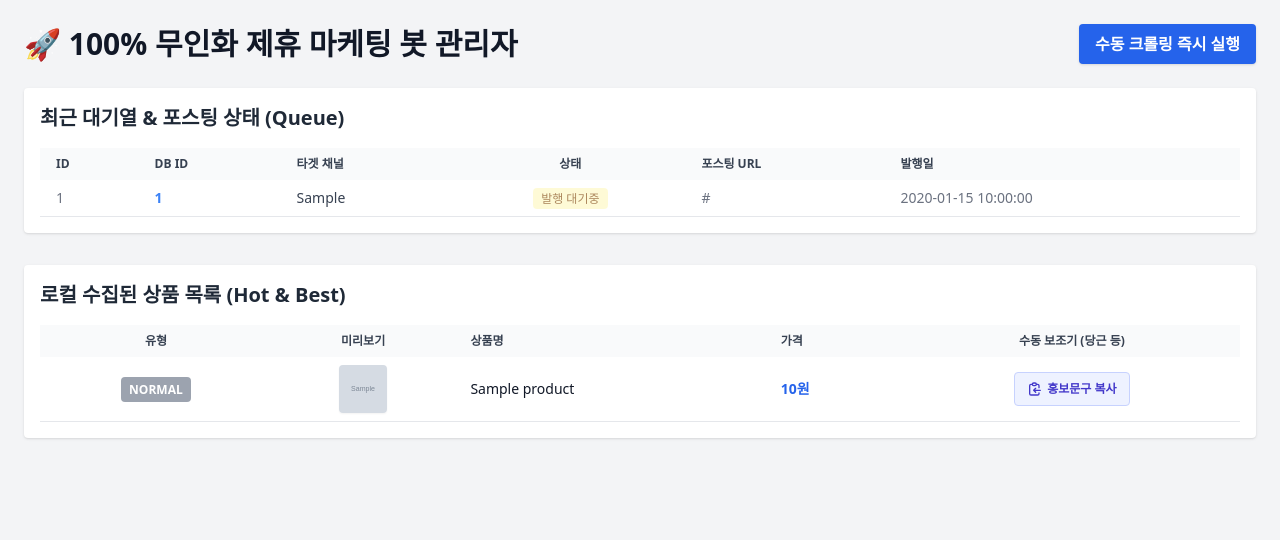
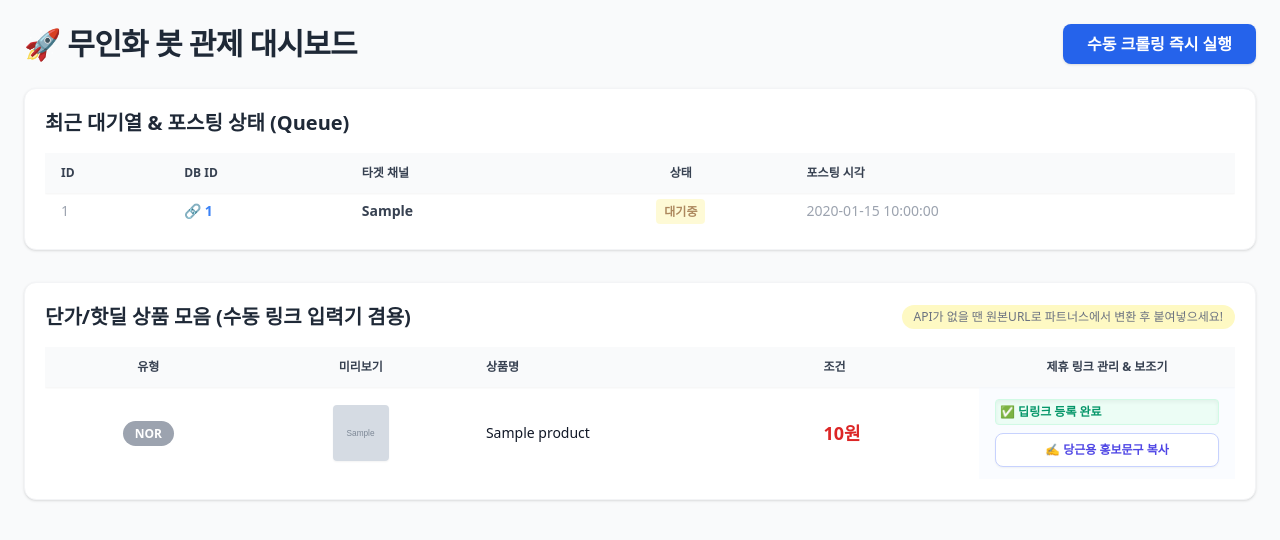
Before and after one commit to hounga13/linkcollector, a FastAPI app: page / in a window 1280 px wide. Shown: the top 540 px of the page. Run offline with FastAPI, Linux system fonts and the light colour scheme; tables that the repository leaves empty hold one stand-in row (values such as "Sample post"); grey boxes marked "Sample" are stand-in pictures; parts of the project's set-up code (start-up, migrations or seed data) failed here and were passed over; some libraries are stand-ins or nearby versions.

Commit message:
Auto Post: [테스트]-삼성전자-4K-UHD-스마

```diff
--- a/main.py
+++ b/main.py
@@ -1,10 +1,10 @@
-from fastapi import FastAPI, Request
+from fastapi import FastAPI, Request, Form
 from fastapi.templating import Jinja2Templates
 from sqlalchemy.orm import Session
 from fastapi import Depends
 import models
 from database import engine, get_db
-from scheduler import start_scheduler, job_crawl_and_post
+from scheduler import start_scheduler, job_crawl_deals
 
 # DB 테이블 생성
 models.Base.metadata.create_all(bind=engine)
@@ -29,7 +29,13 @@ def read_root(request: Request, db: Session = Depends(get_db)):
 
 @app.post("/manual_run")
 def manual_run():
-    # 관리자가 버튼을 통해 수동으로 즉시 실행되게 하는 API
-    # 이 작업은 시간이 조금 걸릴 수 있으므로, 실제 운영시에는 BackgroundTasks를 사용하는 것이 좋습니다.
-    job_crawl_and_post()
-    return {"message": "수동 작업이 실행되었습니다. 서버 콘솔을 확인하세요."}
+    job_crawl_deals()
+    return {"message": "수동 크롤링이 완료되었습니다! 핫딜/베스트 상품이 수집되었습니다."}
+
+@app.post("/update_link/{product_id}")
+def update_link(product_id: int, affiliate_link: str = Form(...), db: Session = Depends(get_db)):
+    product = db.query(models.Product).filter(models.Product.id == product_id).first()
+    if product:
+        product.affiliate_link = affiliate_link
+        db.commit()
+    return {"message": "제휴 링크가 수동으로 저장되었습니다. 이제 스케줄러가 포스팅을 시작합니다!"}
--- a/publishers/github_pages.py
+++ b/publishers/github_pages.py
@@ -34,7 +34,7 @@ date: {datetime.datetime.now().isoformat()}
     with open(filepath, "w", encoding="utf-8") as f:
         f.write(content)
 
-    # git 자동 푸시 스크립트 실행 (실 구동시 활용)
-    # os.system(f"cd {REPO_PATH} && git add . && git commit -m 'Auto Post: {safe_title}' && git push")
+    # git 자동 푸시 스크립트 실행
+    os.system(f"cd {REPO_PATH} && git add . && git commit -m 'Auto Post: {safe_title}' && git push -u origin main")
     print(f"[GitHub Pages] 포스팅 문서 생성 성공: {filepath}")
     return True
--- a/templates/index.html
+++ b/templates/index.html
@@ -23,7 +23,29 @@
             }
         }
 
-        // 수동 복사기 템플릿 생성기능
+        async function saveManualLink(productId) {
+            const inputVal = document.getElementById("link-" + productId).value.trim();
+            if(!inputVal) {
+                alert("링크를 입력해주세요!");
+                return;
+            }
+
+            const formData = new FormData();
+            formData.append('affiliate_link', inputVal);
+
+            try {
+                const res = await fetch(`/update_link/${productId}`, {
+                    method: 'POST',
+                    body: formData
+                });
+                const json = await res.json();
+                alert(json.message);
+                window.location.reload();
+            } catch(e) {
+                alert(e);
+            }
+        }
+
         function copyManualText(name, price, dealType, link) {
             let prefix = dealType === 'HOT_DEAL' ? '🔥[긴급핫딜] 이웃분들 지금 당장 보세요!' : '✨[추천상품] 이웃분들 이거 가성비 좋네요~';
             let txt = `${prefix}\n\n[ ${name} ]\n💰 최저가: ${price}원\n\n👉 바로 구경가기:\n${link}\n\n*이 포스팅은 쿠팡 파트너스 활동의 일환으로, 이에 따른 일정액의 수수료를 제공받습니다.`;
@@ -36,47 +58,45 @@
         }
     </script>
 </head>
-<body class="bg-gray-100 text-gray-900 font-sans">
+<body class="bg-gray-50 text-gray-900 font-sans">
     <div class="container mx-auto p-6 max-w-7xl">
         <div class="flex justify-between items-center mb-6">
-            <h1 class="text-3xl font-bold">🚀 100% 무인화 제휴 마케팅 봇 관리자</h1>
-            <button id="manual-btn" onclick="runManualJob()" class="bg-blue-600 hover:bg-blue-700 text-white font-bold py-2 px-4 rounded shadow">
+            <h1 class="text-3xl font-extrabold text-gray-800 tracking-tight">🚀 무인화 봇 관제 대시보드</h1>
+            <button id="manual-btn" onclick="runManualJob()" class="bg-blue-600 hover:bg-blue-700 text-white font-bold py-2 px-6 rounded-lg shadow transition-colors duration-200">
                 수동 크롤링 즉시 실행
             </button>
         </div>
 
         <div class="grid grid-cols-1 mb-8 gap-6">
-            <div class="bg-white rounded shadow p-4">
+            <div class="bg-white rounded-xl shadow p-5 border border-gray-100">
                 <h2 class="text-xl font-semibold mb-4 text-gray-800">최근 대기열 & 포스팅 상태 (Queue)</h2>
                 <div class="overflow-x-auto max-h-60 overflow-y-auto">
                     <table class="w-full text-sm text-left text-gray-500">
-                        <thead class="text-xs text-gray-700 uppercase bg-gray-50 sticky top-0">
+                        <thead class="text-xs text-gray-700 uppercase bg-gray-50 sticky top-0 shadow-sm">
                             <tr>
-                                <th class="px-4 py-2">ID</th>
-                                <th class="px-4 py-2">DB ID</th>
-                                <th class="px-4 py-2">타겟 채널</th>
-                                <th class="px-4 py-2 text-center">상태</th>
-                                <th class="px-4 py-2">포스팅 URL</th>
-                                <th class="px-4 py-2">발행일</th>
+                                <th class="px-4 py-3">ID</th>
+                                <th class="px-4 py-3">DB ID</th>
+                                <th class="px-4 py-3">타겟 채널</th>
+                                <th class="px-4 py-3 text-center">상태</th>
+                                <th class="px-4 py-3">포스팅 시각</th>
                             </tr>
                         </thead>
                         <tbody>
                             {% for post in posts %}
-                            <tr class="border-b">
-                                <td class="px-4 py-2">{{ post.id }}</td>
-                                <td class="px-4 py-2 text-blue-500 font-semibold">{{ post.product_id }}</td>
-                                <td class="px-4 py-2 font-medium text-gray-700">{{ post.platform }}</td>
+                            <tr class="border-b last:border-0 hover:bg-gray-50">
+                                <td class="px-4 py-2 text-gray-400">{{ post.id }}</td>
+                                <td class="px-4 py-2 text-blue-500 font-semibold">🔗 {{ post.product_id }}</td>
+                                <td class="px-4 py-2 font-bold text-gray-700">{{ post.platform }}</td>
                                 <td class="px-4 py-2 text-center">
                                     {% if post.post_status == 'SUCCESS' %}
-                                        <span class="bg-green-100 text-green-800 text-xs font-medium px-2 py-0.5 rounded">완료</span>
+                                        <span class="bg-green-100 text-green-800 text-xs font-bold px-2 py-1 rounded">성공</span>
                                     {% elif post.post_status == 'FAILED' %}
-                                        <span class="bg-red-100 text-red-800 text-xs font-medium px-2 py-0.5 rounded">실패</span>
+                                        <span class="bg-red-100 text-red-800 text-xs font-bold px-2 py-1 rounded">에러</span>
                                     {% else %}
-                                        <span class="bg-yellow-100 text-yellow-800 text-xs font-medium px-2 py-0.5 rounded animate-pulse">발행 대기중</span>
+                                        <span class="bg-yellow-100 text-yellow-800 text-xs font-bold px-2 py-1 rounded animate-pulse">대기중</span>
                                     {% endif %}
                                 </td>
-                                <td class="px-4 py-2">{{ post.post_url or '-' }}</td>
-                                <td class="px-4 py-2">{{ post.posted_at or '-' }}</td>
+                                <td class="px-4 py-2 text-gray-400">{{ post.posted_at or '-' }}</td>
                             </tr>
                             {% endfor %}
                         </tbody>
@@ -85,43 +105,62 @@
             </div>
         </div>
 
-        <div class="bg-white rounded shadow p-4">
-            <h2 class="text-xl font-semibold mb-4 text-gray-800">로컬 수집된 상품 목록 (Hot & Best)</h2>
+        <div class="bg-white rounded-xl shadow p-5 border border-gray-100">
+            <div class="flex items-center justify-between mb-4">
+                <h2 class="text-xl font-semibold text-gray-800">단가/핫딜 상품 모음 (수동 링크 입력기 겸용)</h2>
+                <span class="text-xs text-gray-500 bg-yellow-100 px-3 py-1 rounded-full">API가 없을 땐 원본URL로 파트너스에서 변환 후 붙여넣으세요!</span>
+            </div>
             <div class="overflow-x-auto">
                 <table class="w-full text-sm text-left text-gray-500">
-                    <thead class="text-xs text-gray-700 uppercase bg-gray-50">
+                    <thead class="text-xs text-gray-700 uppercase bg-gray-50 shadow-sm">
                         <tr>
-                            <th class="px-4 py-2 text-center">유형</th>
-                            <th class="px-4 py-2 text-center">미리보기</th>
-                            <th class="px-4 py-2">상품명</th>
-                            <th class="px-4 py-2">가격</th>
-                            <th class="px-4 py-2 text-center">수동 보조기 (당근 등)</th>
+                            <th class="px-4 py-3 text-center">유형</th>
+                            <th class="px-4 py-3 text-center">미리보기</th>
+                            <th class="px-4 py-3">상품명</th>
+                            <th class="px-4 py-3">조건</th>
+                            <th class="px-4 py-3 text-center w-64">제휴 링크 관리 & 보조기</th>
                         </tr>
                     </thead>
                     <tbody>
                         {% for product in products %}
-                        <tr class="border-b hover:bg-gray-50">
-                            <td class="px-4 py-2 text-center">
+                        <tr class="border-b last:border-0 hover:bg-gray-50 transition-colors">
+                            <td class="px-4 py-3 text-center align-middle">
                                 {% if product.deal_type == 'HOT_DEAL' %}
-                                    <span class="bg-red-500 text-white text-xs font-bold px-2 py-1 rounded drop-shadow">HOT DEAL</span>
+                                    <span class="bg-red-500 text-white text-xs font-extrabold px-3 py-1 rounded-full drop-shadow">HOT</span>
                                 {% else %}
-                                    <span class="bg-gray-400 text-white text-xs font-bold px-2 py-1 rounded">NORMAL</span>
+                                    <span class="bg-gray-400 text-white text-xs font-bold px-3 py-1 rounded-full">NOR</span>
                                 {% endif %}
                             </td>
-                            <td class="px-4 py-2 text-center">
-                                <img src="{{ product.image_url }}" alt="thumb" class="w-12 h-12 rounded object-cover shadow-sm mx-auto">
+                            <td class="px-4 py-3 text-center align-middle">
+                                <img src="{{ product.image_url }}" alt="thumb" class="w-14 h-14 rounded object-cover shadow-sm mx-auto">
                             </td>
-                            <td class="px-4 py-2 font-medium text-gray-900 max-w-sm truncate" title="{{ product.name }}">{{ product.name }}</td>
-                            <td class="px-4 py-2 font-semibold text-blue-600">{{ "{:,}".format(product.price) }}원</td>
-                            <td class="px-4 py-2 text-center">
+                            <td class="px-4 py-3 font-medium text-gray-900 max-w-sm align-middle">
+                                <div class="line-clamp-2" title="{{ product.name }}">{{ product.name }}</div>
+                            </td>
+                            <td class="px-4 py-3 font-bold text-red-600 align-middle text-lg">{{ "{:,}".format(product.price) }}원</td>
+                            <td class="px-4 py-3 align-middle bg-blue-50/30">
                                 {% if product.affiliate_link %}
-                                    <button onclick="copyManualText('{{ product.name | replace("'", "\\'") }}', '{{ '{:,}'.format(product.price) }}', '{{ product.deal_type }}', '{{ product.affiliate_link }}')"
-                                            class="bg-indigo-50 text-indigo-700 hover:bg-indigo-100 border border-indigo-200 text-xs font-bold py-2 px-3 rounded inline-flex items-center transition duration-150">
-                                        <svg class="w-4 h-4 mr-1" fill="none" stroke="currentColor" viewBox="0 0 24 24"><path stroke-linecap="round" stroke-linejoin="round" stroke-width="2" d="M8 5H6a2 2 0 00-2 2v12a2 2 0 002 2h10a2 2 0 002-2v-1M8 5a2 2 0 002 2h2a2 2 0 002-2M8 5a2 2 0 012-2h2a2 2 0 012 2m0 0h2a2 2 0 012 2v3m2 4H10m0 0l3-3m-3 3l3 3"></path></svg>
-                                        홍보문구 복사
-                                    </button>
+                                    <div class="flex flex-col gap-2">
+                                        <div class="text-xs text-emerald-600 font-bold bg-emerald-50 p-1 rounded break-all shadow-inner border border-emerald-100">
+                                            ✅ 딥링크 등록 완료
+                                        </div>
+                                        <button onclick="copyManualText('{{ product.name | replace("'", "\\'") }}', '{{ '{:,}'.format(product.price) }}', '{{ product.deal_type }}', '{{ product.affiliate_link }}')"
+                                                class="bg-white text-indigo-600 hover:bg-indigo-50 border border-indigo-200 text-xs font-bold py-2 px-3 rounded-lg shadow-sm transition-all flex items-center justify-center">
+                                            ✍️ 당근용 홍보문구 복사
+                                        </button>
+                                    </div>
                                 {% else %}
-                                    <span class="text-xs text-gray-400">발급 전</span>
+                                    <div class="flex flex-col gap-2">
+                                        <a href="{{ product.original_link }}" target="_blank" class="text-center text-blue-600 bg-blue-50 hover:bg-blue-100 text-xs font-bold py-1 px-2 rounded border border-blue-200 transform transition hover:-translate-y-0.5">
+                                            1. 원본 보기 (링크 따기👉)
+                                        </a>
+                                        <div class="flex gap-1">
+                                            <input type="text" id="link-{{ product.id }}" placeholder="ex) https://link.coupang.com..." class="border rounded px-2 py-1 text-xs w-full focus:ring-2 focus:ring-blue-500 shadow-inner outline-none">
+                                            <button onclick="saveManualLink({{ product.id }})" class="bg-green-500 hover:bg-green-600 text-white text-xs font-bold py-1 px-3 rounded shadow-sm whitespace-nowrap">
+                                                저장
+                                            </button>
+                                        </div>
+                                    </div>
                                 {% endif %}
                             </td>
                         </tr>
@@ -130,7 +169,6 @@
                 </table>
             </div>
         </div>
-
     </div>
 </body>
 </html>
```
Also changed, not shown: 2026-04-14-[테스트]-삼성전자-4K-UHD-스마.md (added, +13 -0 lines), crawler.py (+10 -0 lines), page.html (added, +11 -0 lines), test_crawler.py (added, +10 -0 lines), test_scrape_detail.py (added, +23 -0 lines).
